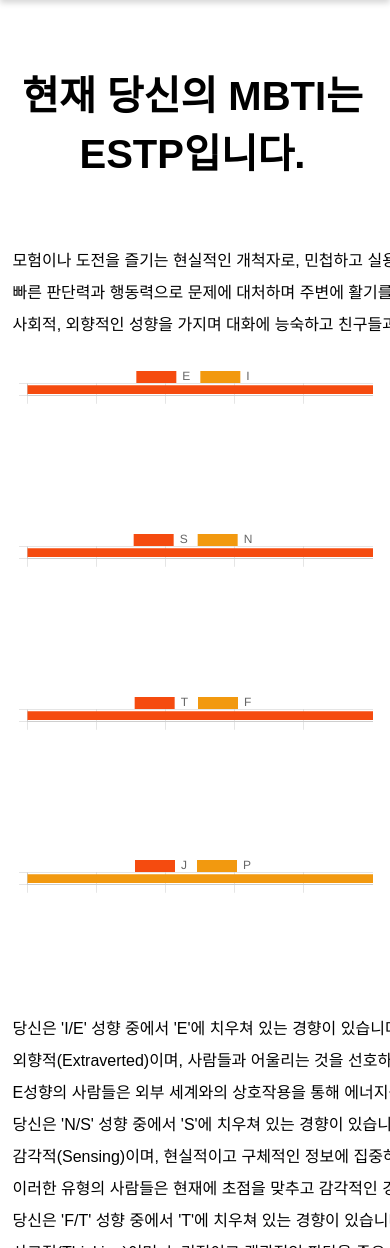
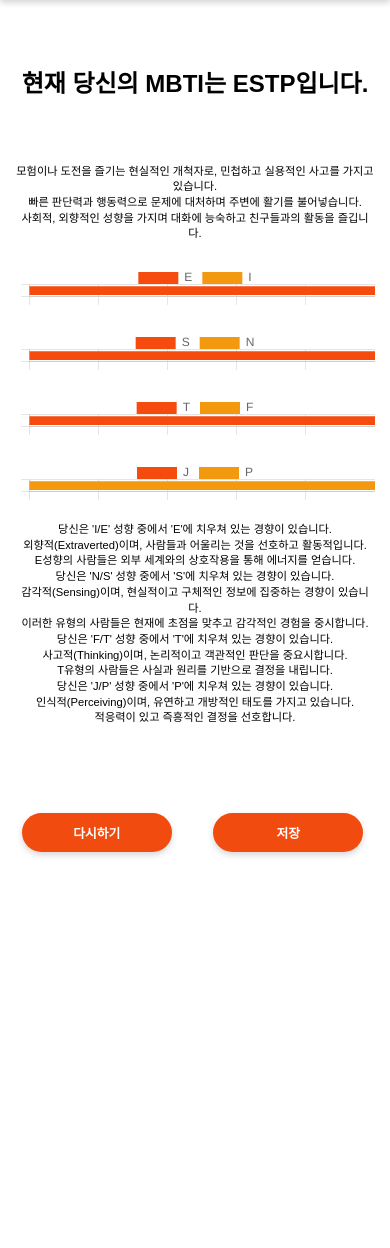
Before and after one commit to hansj204/CHATBOT, a Django app: page /result in a window 390 px wide. Shown: the part 39-1287 px from the top of the page. Run offline with Django 4.2, Linux system fonts and the light colour scheme; parts of the project's set-up code (start-up, migrations or seed data) failed here and were passed over; some libraries are stand-ins or nearby versions; some web fonts are replaced.

Commit message:
디자인 수정

```diff
--- a/chatbot/mbti_chatbot/templates/result.html
+++ b/chatbot/mbti_chatbot/templates/result.html
@@ -13,27 +13,22 @@
         <div class="inner">
             <div class="header" style="padding-bottom: 0px">테스트 결과</div>
             <div class="content" style="flex-direction: initial; align-items: initial; overflow: auto; width: 100%;">
-                <div id="result" style="width: calc(100% - 30px); margin-right: 5px">
+                <div id="result" style="width: calc(100% - 30px);">
                     <h1 id="result_type"></h1>
                     <div id="result_desc"></div>
 
                     <div style = "margin: 20px 0px">
-                        <canvas id="eiChart" width="200" height="25"></canvas>
-                        <br>
-                        <canvas id="snChart" width="200" height="25"></canvas>
-                        <br>
-                        <canvas id="tfChart" width="200" height="25"></canvas>
-                        <br>
-                        <canvas id="jpChart" width="200" height="25"></canvas>
-                        <br>
+                        <canvas id="eiChart" class="canvas_chart" width="200" height="25"></canvas>
+                        <canvas id="snChart" class="canvas_chart" width="200" height="25"></canvas>
+                        <canvas id="tfChart" class="canvas_chart" width="200" height="25"></canvas>
+                        <canvas id="jpChart" class="canvas_chart" width="200" height="25"></canvas>
                         <div id="chart_desc" class="graph_desc"></div>
-                        <br>
                     <div>
 
                     <div id="btnArea" style="padding-bottom: 20px;">
                         <div>
-                            <button type="button" id="send-btn" class="rounded-button" onclick="location.href='/'" style="margin-top: 0;margin-right: 10px;">다시하기</button>
-                            <button type="button" id="save-btn" class="rounded-button" onclick="printDiv()" style="margin-top: 0;">저장</button>
+                            <button type="button" id="send-btn" class="rounded-button" onclick="location.href='/'" style="margin-right: 13px;">다시하기</button>
+                            <button type="button" id="save-btn" class="rounded-button" onclick="printDiv()">저장</button>
                         </div>
                     </div>
                 </div>
--- a/chatbot/static/css/index.css
+++ b/chatbot/static/css/index.css
@@ -134,15 +134,22 @@ input, textarea, button, span {
     font-weight: 300;
 }
 
+@media screen and (max-width: 600px) {
+    .mbti_title {
+        font-family: "Multicolore";
+        font-size: 7vh;
+        font-weight: 300;
+    }
+}
+
 .rounded-button {
     width: 150px;
     padding: 10px 20px;
-    margin-top: 10vh;
+    margin-top: 6vh;
     border: none;
     border-radius: 30px;
     cursor: pointer;
     box-shadow: 0px 3px 6px rgba(0, 0, 0, 0.16);
-
     font-size: 20px;
     font-weight: bold;
     background: #f14b0f;
--- a/chatbot/static/css/result.css
+++ b/chatbot/static/css/result.css
@@ -3,12 +3,44 @@
     margin: 5vh 0;
 }
 
+@media screen and (max-width: 600px) {
+    #result_type {
+        font-size: 1.5rem;
+        margin: 5vh 0;
+    }
+
+}
+
 #result_desc, .graph_desc{
     font-size: 1rem;
-    white-space: nowrap;
+    white-space: normal;
     width: 100%;
-    word-break: normal;
+    word-break: break-word;
     line-height: 2;
+}
+
+@media screen and (max-width: 600px) {
+    #result_desc, .graph_desc {
+        font-size: 0.7rem;
+        line-height: 1.4;
+    }
+}
+
+.canvas_chart {
+    margin-bottom: 20px;
+}
+
+#btnArea {
+    margin-top: 10px;
+    margin-bottom: 5px;
+}
+
+@media screen and (max-width: 600px) {
+    #btnArea .rounded-button {
+        font-size: 0.8rem;
+        padding: 10px 15px;
+        margin-right: 5px;
+    }
 }
 
 .content::-webkit-scrollbar {
```
Also changed, not shown: chatbot/db.sqlite3.
